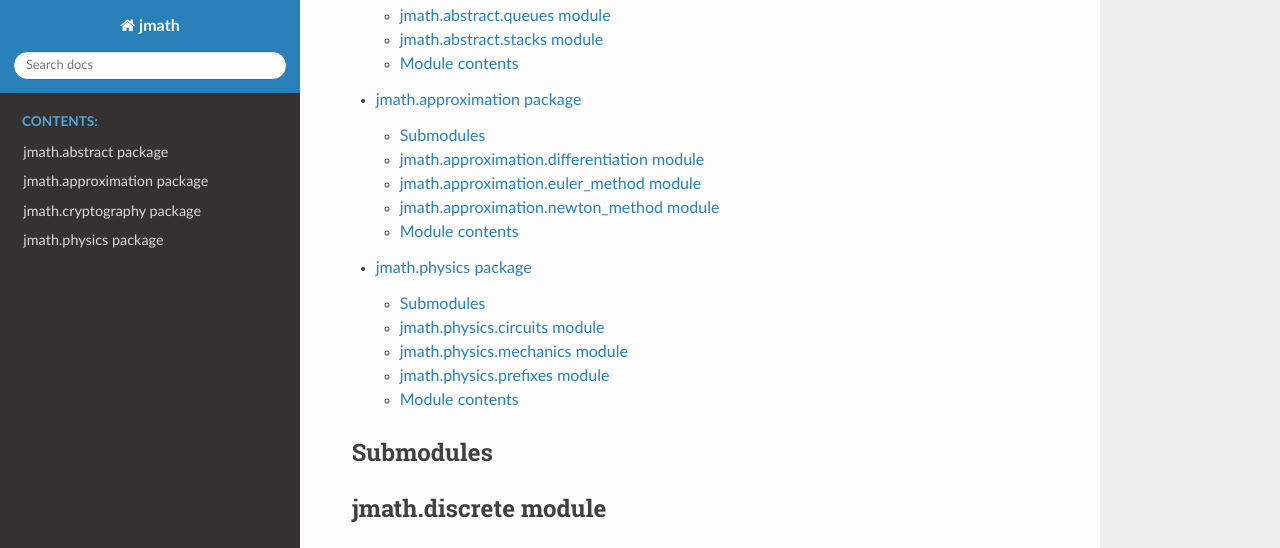
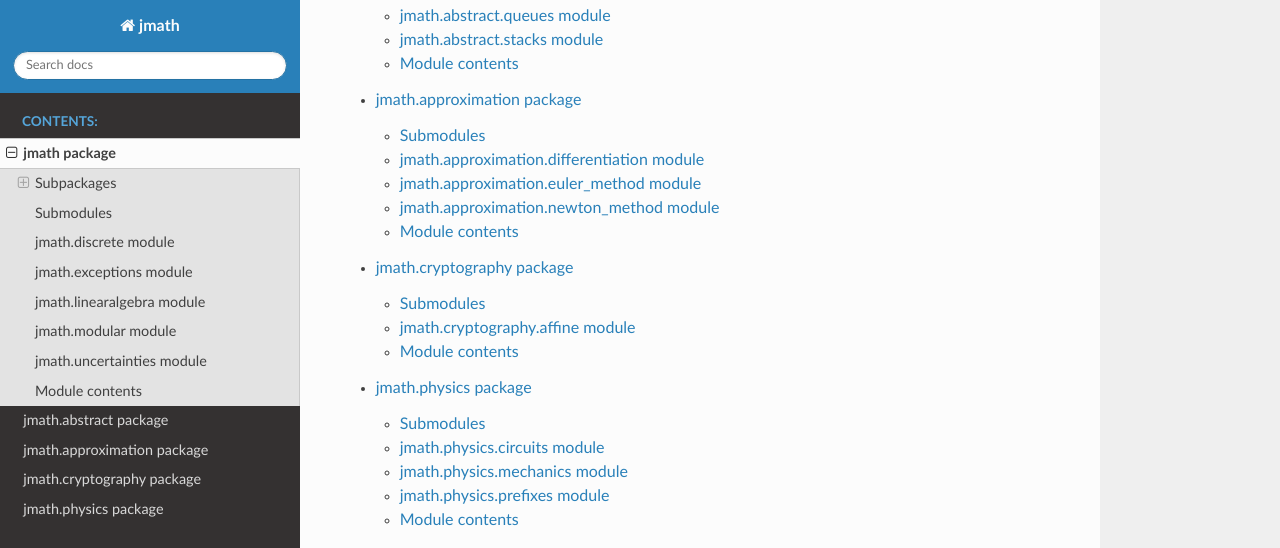
Before and after one commit to JHay0112/jmath, a Sphinx documentation site: the page built from docs/source/jmath.rst, in a window 1280 px wide and 1400 px high, scrolled down 296 px. Shown: the top 548 px of the window. Built offline with Sphinx 7.4.7 and the Read the Docs theme 2.0.0, drawn with Linux system fonts in a browser that asks for light colours; some of the changed text lies outside the part shown; grey boxes are pictures that could not be loaded.

Commit message:
More docs tweaks

```diff
--- a/docs/source/index.rst
+++ b/docs/source/index.rst
@@ -11,6 +11,7 @@ jmath Documentation
    :caption: Contents:
    :glob:
 
+   jmath
    jmath.*
 
 Indices and tables
--- a/docs/source/jmath.rst
+++ b/docs/source/jmath.rst
@@ -9,6 +9,7 @@ Subpackages
 
    jmath.abstract
    jmath.approximation
+   jmath.cryptography
    jmath.physics
 
 Submodules
@@ -38,6 +39,14 @@ jmath.linearalgebra module
    :undoc-members:
    :show-inheritance:
 
+jmath.modular module
+--------------------
+
+.. automodule:: jmath.modular
+   :members:
+   :undoc-members:
+   :show-inheritance:
+
 jmath.uncertainties module
 --------------------------
 
--- a/jmath/__init__.py
+++ b/jmath/__init__.py
@@ -57,7 +57,7 @@
 
     Upon addition of a new sub-module the documentation must be updated with
 
-        $ sphinx-apidoc -o ./docs/source/ ./jmath
+        $ sphinx-apidoc -o ./docs/source/ ./jmath --force
 
     when in the jmath root directory.
 
```
